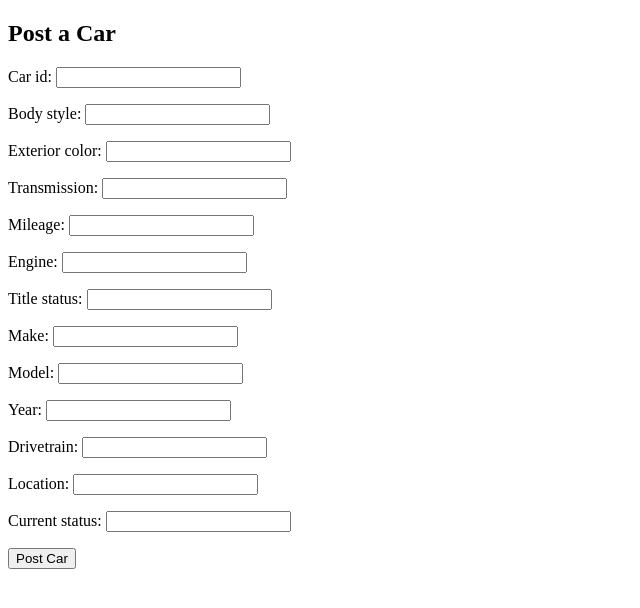
After one commit to ChaiTowKway/CS5200_Bidding, a Django app: page /post_car/ in a window 1280 px wide. The commit adds this page. Shown: the top 608 px of the page, without its empty margins (0-640 px from the left). Run offline with Django 4.2, Linux system fonts and the light colour scheme.

Commit message:
post new car

```diff
--- a/templates/index.html
+++ b/templates/index.html
@@ -84,6 +84,7 @@
           </li>
         </ul> -->
         <ul class="nav navbar-nav navbar-right">
+          <li><a href="post_car"> Post New Car</a></li>
           <li><a href="register"><span class="glyphicon glyphicon-user"></span> Sign Up</a></li>
           <li><a href="login"><span class="glyphicon glyphicon-log-in"></span> Login</a></li>
         </ul>
--- /dev/null
+++ b/templates/post_car.html
@@ -0,0 +1,14 @@
+<!DOCTYPE html>
+<html>
+<head>
+    <title>Post a Car</title>
+</head>
+<body>
+    <h2>Post a Car</h2>
+    <form method="post" action="">
+        {% csrf_token %}
+        {{ form.as_p }}
+        <input type="submit" value="Post Car">
+    </form>
+</body>
+</html>
--- a/usedCarBidding/forms.py
+++ b/usedCarBidding/forms.py
@@ -1,6 +1,6 @@
 from django import forms
 from django.contrib.auth.forms import UserCreationForm, AuthenticationForm
-from .models import User
+from .models import User, Car
 
 
 class CustomUserCreationForm(UserCreationForm):
@@ -11,3 +11,8 @@ class CustomUserCreationForm(UserCreationForm):
 
 class CustomLoginForm(AuthenticationForm):
     pass  # Customize if needed
+
+class CarForm(forms.ModelForm):
+    class Meta:
+        model = Car
+        exclude = ['seller_id']
--- a/usedCarBidding/urls.py
+++ b/usedCarBidding/urls.py
@@ -21,5 +21,6 @@ urlpatterns = [
          name='login_url'),
     path('logout/', LogoutView.as_view(next_page='home'),
          name='logout'),  # Redirect to 'home' after logout
+    path('post_car/', views.post_car, name='post_car'),
 
 ]
--- a/usedCarBidding/views.py
+++ b/usedCarBidding/views.py
@@ -493,3 +493,27 @@ def register(request):
     else:
         form = CustomUserCreationForm()
     return render(request, 'registration/register.html', {'form': form})
+
+from django.shortcuts import render, redirect
+from .forms import CarForm
+
+def post_car(request):
+    if request.method == 'POST':
+        form = CarForm(request.POST)
+        if form.is_valid():
+            car = form.save(commit=False)
+            if request.user.is_authenticated == False:
+                context = {
+                    'user_id': 'N/A',
+                    'user_name': 'Guest',
+                    'user_email': 'N/A',
+                    'is_authenticated': False,
+                }
+                return render(request, 'home.html', context)
+            car.seller_id = request.user
+            car.save()
+            return redirect('home')  # Redirect to a page showing all cars
+    else:
+        form = CarForm()
+
+    return render(request, 'post_car.html', {'form': form})
```
